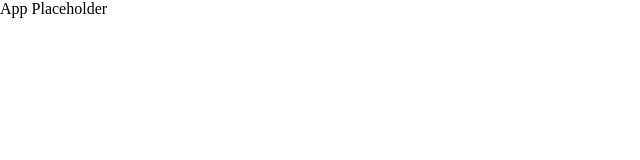
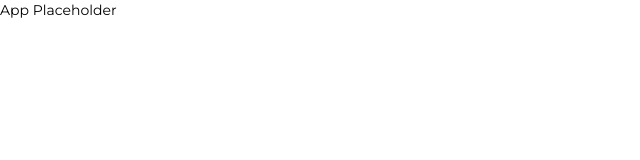
Before and after one commit to profydev/reddit-timer-BrakeLJ, a React (Create React App) app: page / in a window 1280 px wide. Shown: the top 160 px of the page, without its empty margins (0-640 px from the left). Built offline with nearby package versions, Linux system fonts and the light colour scheme.

Commit message:
imported global styles into index.js

```diff
--- a/src/globalStyles.js
+++ b/src/globalStyles.js
@@ -59,3 +59,5 @@ img {
   display: block;
 }
 `;
+
+export default GlobalStyle;
--- a/src/index.js
+++ b/src/index.js
@@ -1,9 +1,15 @@
 import React from 'react';
 import ReactDOM from 'react-dom';
 import App from './App';
-import { createGlobalStyles } from 'styled-components';
+import GlobalStyle from './globalStyles';
 
 import './normalize.css';
 
 // eslint-disable-next-line react/jsx-filename-extension
-ReactDOM.render(<App />, document.getElementById('root'));
+ReactDOM.render(
+  <React.StrictMode>
+    <GlobalStyle />
+    <App />
+  </React.StrictMode>,
+  document.getElementById('root'),
+);
```
